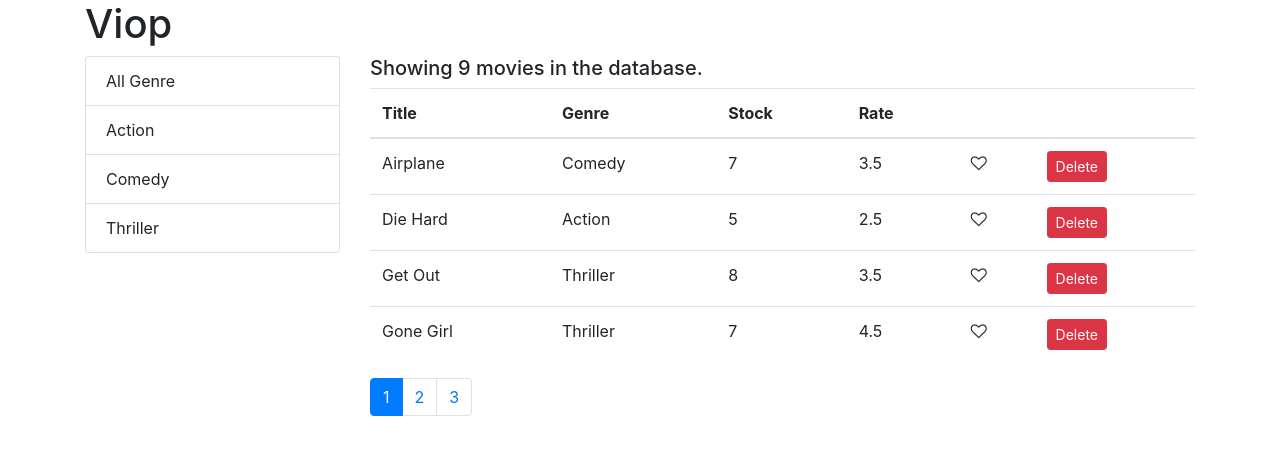
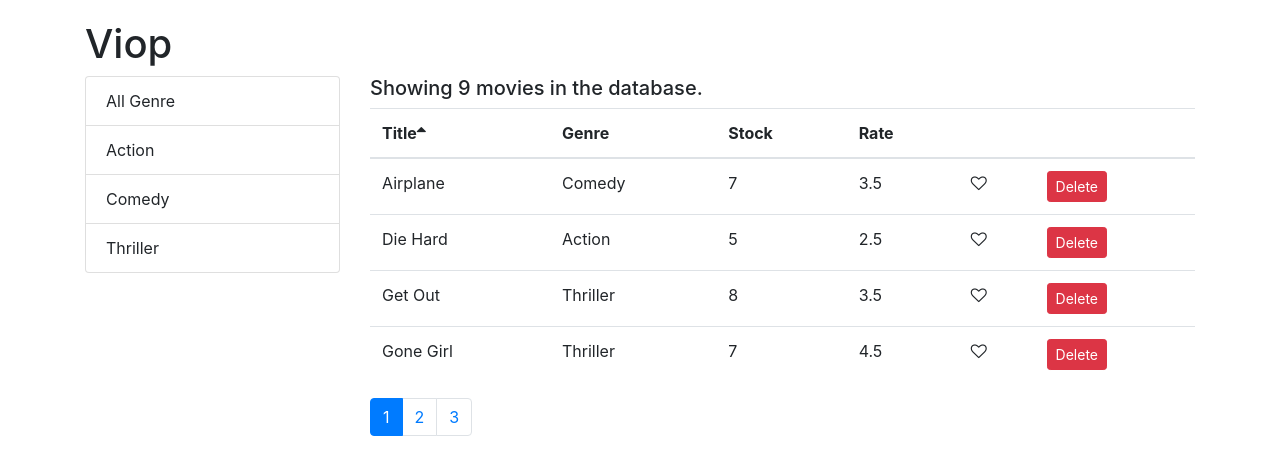
Before and after one commit to AbdullahGhani1/viop, a React (Create React App) app: page / in a window 1280 px wide. Shown: the top 474 px of the page. Built offline with nearby package versions, Linux system fonts and the light colour scheme.

Commit message:
extract table from moviesTable component

```diff
--- a/src/components/MoviesTable.jsx
+++ b/src/components/MoviesTable.jsx
@@ -1,8 +1,6 @@
 import React, { Component } from 'react';
-import TableHeader from './common/tableHeader';
-import TableBody from './common/tableBody';
 import Like from './common/like';
-
+import Table from './common/table';
 class MoviesTable extends Component {
   columns = [
     { path: 'title', label: 'Title' },
@@ -31,14 +29,12 @@ class MoviesTable extends Component {
   render() {
     const { movies, onLike, onDelete, onSort, sortColumn } = this.props;
     return (
-      <table className='table'>
-        <TableHeader
-          columns={this.columns}
-          sortColumn={sortColumn}
-          onSort={onSort}
-        />
-        <TableBody columns={this.columns} data={movies} />
-      </table>
+      <Table
+        columns={this.columns}
+        data={movies}
+        sortColumn={sortColumn}
+        onSort={onSort}
+      />
     );
   }
 }
--- /dev/null
+++ b/src/components/common/table.jsx
@@ -0,0 +1,14 @@
+import TableHeader from './tableHeader';
+import TableBody from './tableBody';
+import React from 'react';
+const Table = (props) => {
+  const { data, columns, onSort, sortColumn } = props;
+  return (
+    <table className='table'>
+      <TableHeader columns={columns} sortColumn={sortColumn} onSort={onSort} />
+      <TableBody columns={columns} data={data} />
+    </table>
+  );
+};
+
+export default Table;
--- a/src/components/common/tableHeader.jsx
+++ b/src/components/common/tableHeader.jsx
@@ -12,17 +12,24 @@ class TableHeader extends Component {
     }
     this.props.onSort(sortColumn);
   };
-
+  renderSortIcon = (column) => {
+    const { sortColumn } = this.props;
+    if (column.path !== sortColumn.path) return null;
+    if (sortColumn.order === 'asc') return <i className='fa fa-sort-asc'></i>;
+    return <i className=' fa fa-sort-desc'></i>;
+  };
   render() {
     return (
       <thead>
         <tr>
           {this.props.columns.map((column) => (
             <th
+              className='clickable'
               key={column.path || column.key}
               onClick={() => this.raiseSort(column.path)}
             >
               {column.label}
+              {this.renderSortIcon(column)}
             </th>
           ))}
         </tr>
--- a/src/index.css
+++ b/src/index.css
@@ -1,13 +1,10 @@
 body {
   margin: 0;
-  font-family: -apple-system, BlinkMacSystemFont, 'Segoe UI', 'Roboto', 'Oxygen',
-    'Ubuntu', 'Cantarell', 'Fira Sans', 'Droid Sans', 'Helvetica Neue',
-    sans-serif;
+  font-family: sans-serif;
   -webkit-font-smoothing: antialiased;
   -moz-osx-font-smoothing: grayscale;
+  padding: 20px 0 0 0;
 }
-
-code {
-  font-family: source-code-pro, Menlo, Monaco, Consolas, 'Courier New',
-    monospace;
+.clickable {
+  cursor: pointer;
 }
```
